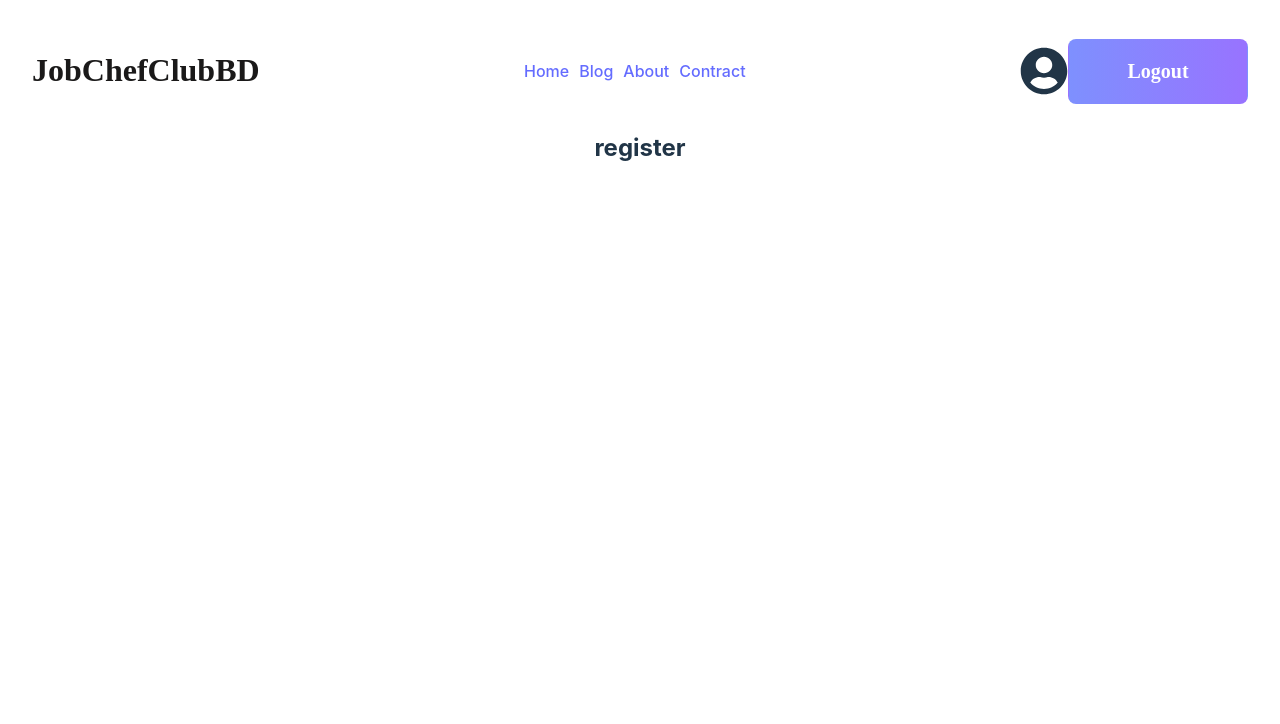
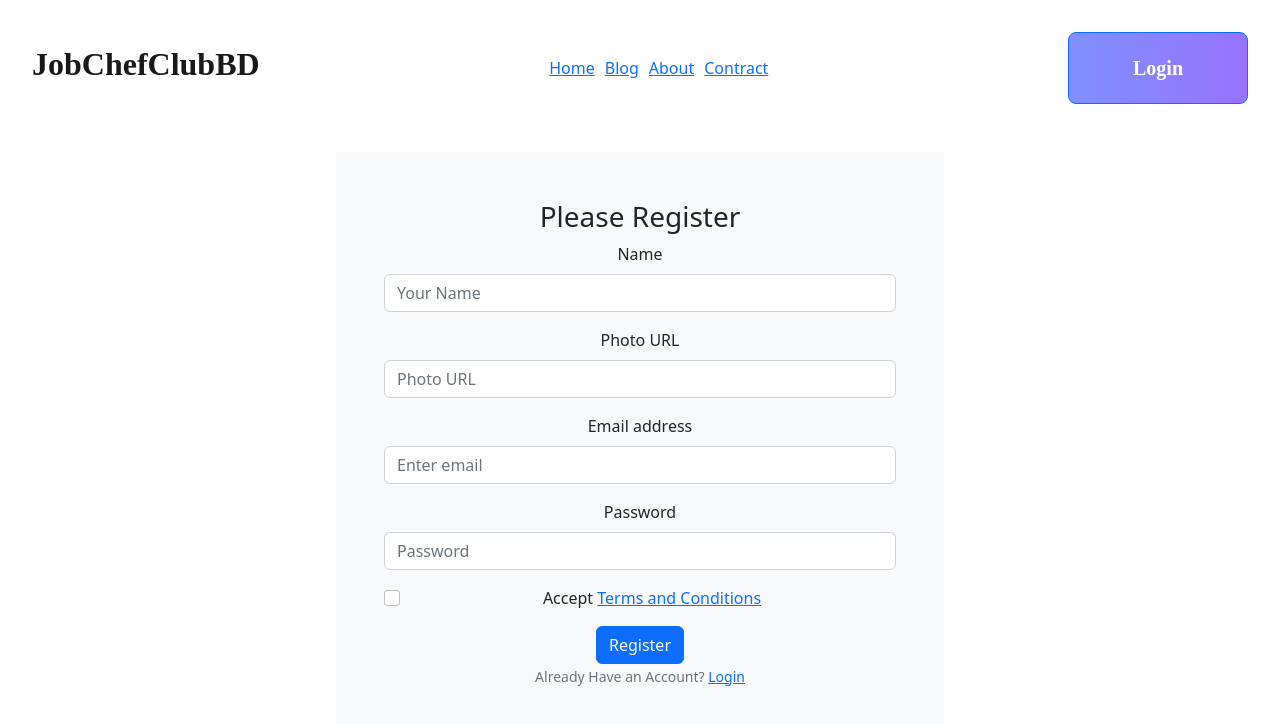
Before and after one commit to ataur28/chef-club-bd-client, a React (Vite) app: page /register in a window 1280 px wide. Shown: the top 724 px of the page. Built offline with nearby package versions, Linux system fonts and the light colour scheme.

Commit message:
added login and resister form

```diff
--- a/src/components/Blog/Blog.css
+++ b/src/components/Blog/Blog.css
@@ -2,3 +2,8 @@
     text-align: left;
     margin-top: 30px;
 }
+
+.blog-title{
+    margin-top: 50px;
+    margin-bottom: 50px;
+}
--- a/src/components/Blog/Blog.jsx
+++ b/src/components/Blog/Blog.jsx
@@ -6,7 +6,7 @@ const Blog = () => {
     return (
         <div>
             <div className='banner'>
-                <h1 className='banner-title'>Blog</h1>
+                <h1 className='blog-title'>Blog</h1>
             </div>
             <h2>Question and Answer </h2>
             <div className='question-answer'>
--- a/src/components/First/First.css
+++ b/src/components/First/First.css
@@ -3,6 +3,7 @@
     justify-content: space-between;
     align-items: center;
     gap: 10px;
+    margin-top: 50px;
 }
 .header-title-section{
     text-align: left;
--- a/src/components/FoodGallery/FoodGallery.css
+++ b/src/components/FoodGallery/FoodGallery.css
@@ -4,6 +4,8 @@
     font-weight: 800;
     font-size: 48px;
     color: #1A1919;
+    margin-top: 50px;
+    margin-bottom: 20px;
 }
 .gallery{
     display: grid;
--- a/src/components/JobFeatures/JobFeatures.css
+++ b/src/components/JobFeatures/JobFeatures.css
@@ -4,6 +4,7 @@
     font-weight: 800;
     font-size: 48px;
     color: #1A1919;
+    margin-top: 50px;
 }
 
 /* .feature-description {
--- a/src/components/Login/Login.jsx
+++ b/src/components/Login/Login.jsx
@@ -1,10 +1,37 @@
 import React from 'react';
 import './Login.css'
+import { Button, Form } from 'react-bootstrap';
+import { Link } from 'react-router-dom';
 
 const Login = () => {
     return (
-        <div>
-            <h2>login</h2>
+        <div className='w-50 mx-auto mt-5 bg-light p-5'>
+            <h3>Please Login</h3>
+            <Form>
+                <Form.Group className="mb-3" controlId="formBasicEmail">
+                    <Form.Label>Email address</Form.Label>
+                    <Form.Control type="email" name='email' placeholder="Enter email" required />
+                </Form.Group>
+
+                <Form.Group className="mb-3" controlId="formBasicPassword">
+                    <Form.Label>Password</Form.Label>
+                    <Form.Control type="password" name='password' placeholder="Password" required />
+                </Form.Group>
+
+                <Button variant="primary" type="submit">
+                    Login
+                </Button>
+                <br />
+                <Form.Text className="text-secondary">
+                    Don't Have an Account? <Link to="/register">Register</Link>
+                </Form.Text>
+                <Form.Text className="text-success">
+
+                </Form.Text>
+                <Form.Text className="text-danger">
+
+                </Form.Text>
+            </Form>
         </div>
     );
 };
--- a/src/components/Providers/AuthProvider.jsx
+++ b/src/components/Providers/AuthProvider.jsx
@@ -7,7 +7,7 @@ export const AuthContext = createContext(null);
 const auth = getAuth(app);
 
 const AuthProvider = ({ children }) => {
-    const user = {displayName: 'Muri Khan'}
+    const user = null;
     const authInfo = {
         user
     }
--- a/src/components/Register/Register.jsx
+++ b/src/components/Register/Register.jsx
@@ -1,10 +1,52 @@
 import React from 'react';
 import './Register.css'
+import { Button, Form } from 'react-bootstrap';
+import { Link } from 'react-router-dom';
 
 const Register = () => {
     return (
-        <div>
-            <h2>register</h2>
+        <div className='w-50 mx-auto mt-5 bg-light p-5'>
+            <h3>Please Register</h3>
+            <Form>
+                <Form.Group className="mb-3" controlId="formBasicEmail">
+                    <Form.Label>Name</Form.Label>
+                    <Form.Control type="text" name='name' placeholder="Your Name" required />
+                </Form.Group>
+                <Form.Group className="mb-3" controlId="formBasicEmail">
+                    <Form.Label>Photo URL</Form.Label>
+                    <Form.Control type="text" name='photo' placeholder="Photo URL" required />
+                </Form.Group>
+                <Form.Group className="mb-3" controlId="formBasicEmail">
+                    <Form.Label>Email address</Form.Label>
+                    <Form.Control type="email" name='email' placeholder="Enter email" required />
+                </Form.Group>
+
+                <Form.Group className="mb-3" controlId="formBasicPassword">
+                    <Form.Label>Password</Form.Label>
+                    <Form.Control type="password" name='password' placeholder="Password" required />
+                </Form.Group>
+
+                <Form.Group className="mb-3" controlId="formBasicCheckbox">
+                    <Form.Check
+
+                        type="checkbox"
+                        name="accept"
+                        label={<>Accept <Link to="/terms">Terms and Conditions</Link> </>} />
+                </Form.Group>
+                <Button variant="primary"  type="submit">
+                    Register
+                </Button>
+                <br />
+                <Form.Text className="text-secondary">
+                    Already Have an Account? <Link to="/login">Login</Link>
+                </Form.Text>
+                <Form.Text className="text-success">
+
+                </Form.Text>
+                <Form.Text className="text-danger">
+
+                </Form.Text>
+            </Form>
         </div>
     );
 };
--- a/src/main.jsx
+++ b/src/main.jsx
@@ -2,6 +2,7 @@ import React from 'react'
 import ReactDOM from 'react-dom/client'
 import App from './App'
 import './index.css'
+import 'bootstrap/dist/css/bootstrap.min.css';
 import {
   createBrowserRouter,
   RouterProvider,
```
